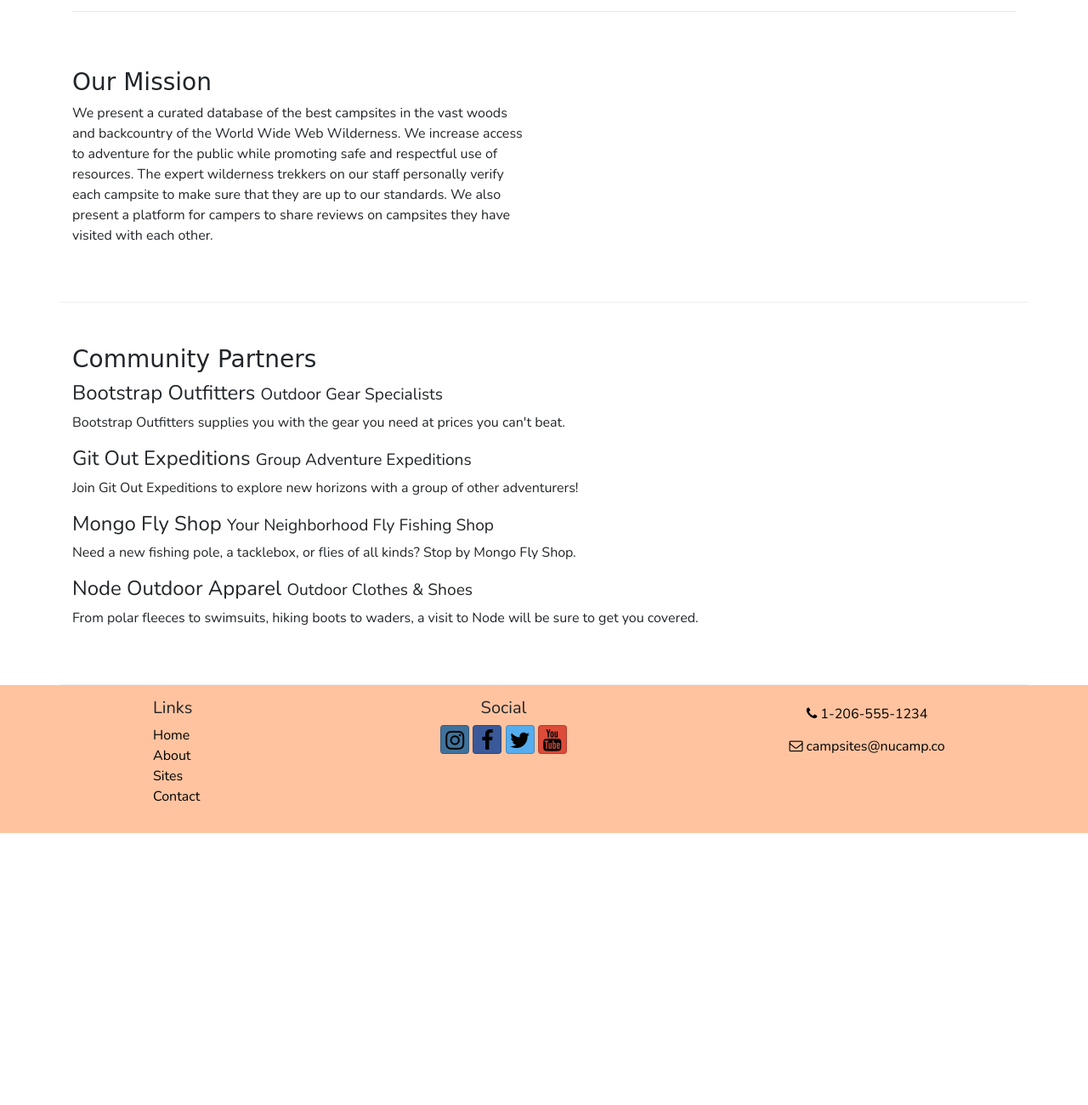
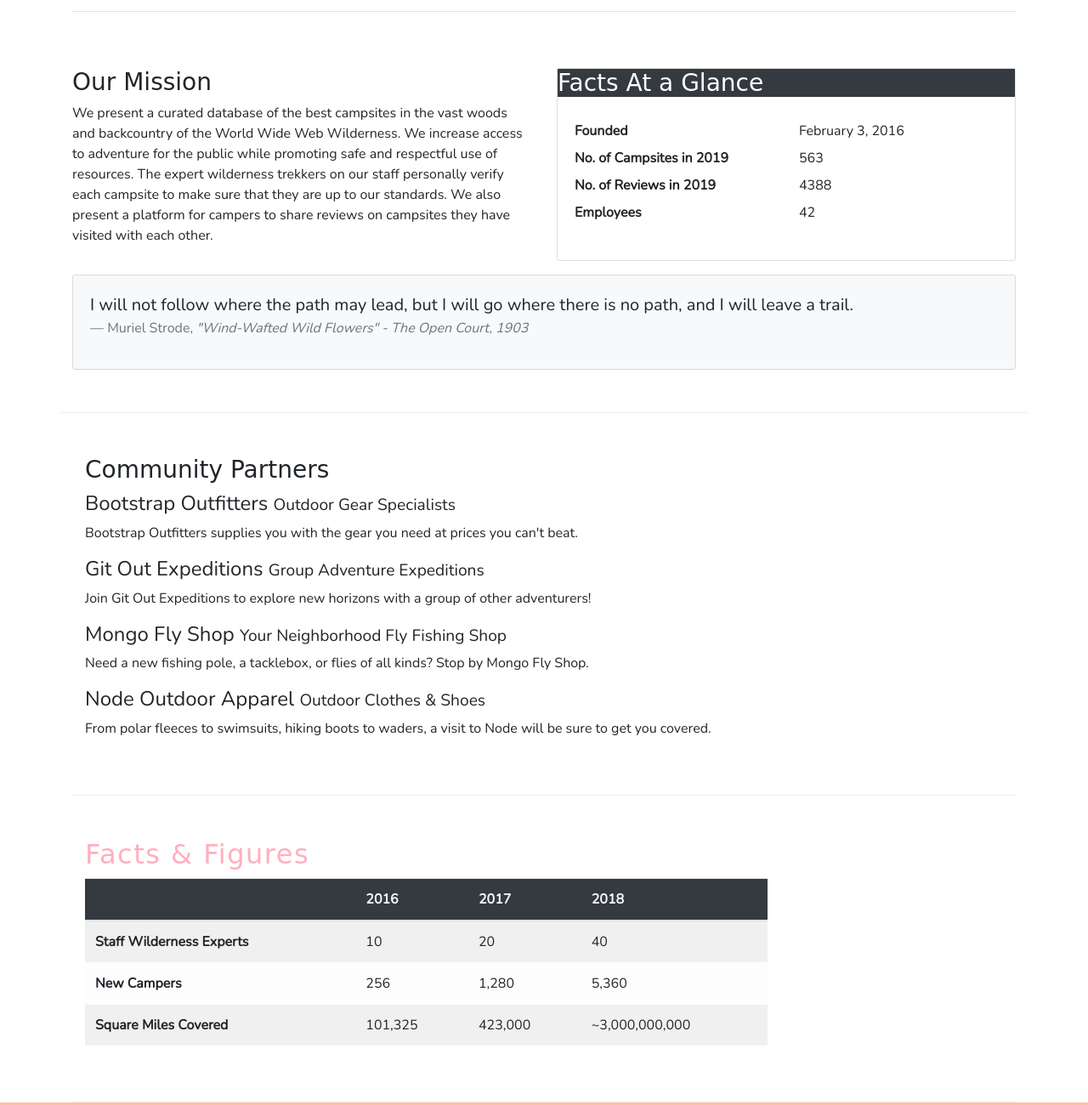
Before and after one commit to JoumanaLaude/bootstrap-grid, a website: page aboutus.html in a window 1280 px wide. Shown: the part 324-1624 px from the top of the page at 85% size. Before the commit the page ends 1304 px from the top, so only its background shows below. Drawn offline with nearby package versions, Linux system fonts and the light colour scheme; a web font is replaced by a local one.

Commit message:
Tables and Cards

```diff
--- a/aboutus.html
+++ b/aboutus.html
@@ -65,8 +65,38 @@
                     <h3>Our Mission</h3>
                 <p>We present a curated database of the best campsites in the vast woods and backcountry of the World Wide Web Wilderness. We increase access to adventure for the public while promoting safe and respectful use of resources. The expert wilderness trekkers on our staff personally verify each campsite to make sure that they are up to our standards. We also present a platform for campers to share reviews on campsites they have visited with each other.</p>
                 </div>
+
+                <div class="col-sm-6">
+                    <div class="card">
+                        <h3 class="card-reader bg-dark text-white">Facts At a Glance</h3>
+                            <div class="card-body">
+                                <dl class="row">
+                                    <dt class="col-6">Founded</dt>
+                                    <dd class="col-6">February 3, 2016</dd>
+                                    <dt class="col-6">No. of Campsites in 2019</dt>
+                                    <dd class="col-6">563</dd>
+                                    <dt class="col-6">No. of Reviews in 2019</dt>
+                                    <dd class="col-6">4388</dd>
+                                    <dt class="col-6">Employees</dt>
+                                    <dd class="col-6">42</dd>
+                                </dl>
+                            </div>
+                        </div>
+                    </div>
+
+                <div class="col">
+                    <div class="card bg-light mt-3">
+                        <blockquote class="blockquote card-body">
+                            <p class="mb-0">I will not follow where the path may lead, but I will go where there is no path, and I will leave a trail.</p>
+                            <footer class="blockquote-footer">Muriel Strode,
+                                <cite title="Source Title">"Wind-Wafted Wild Flowers" -
+                                    The Open Court, 1903
+                                </cite>
+                            </footer>
+                        </blockquote>
+                    </div>
+                </div>
             </div>
-        </div>
 
         <div class="container">
             <div class="row row-content">
@@ -80,14 +110,53 @@
                     <p class="d-none d-sm-block">Need a new fishing pole, a tacklebox, or flies of all kinds? Stop by Mongo Fly Shop.</p>
                     <h4>Node Outdoor Apparel <small>Outdoor Clothes & Shoes</small></h4>
                     <p class="d-none d-sm-block">From polar fleeces to swimsuits, hiking boots to waders, a visit to Node will be sure to get you covered.</p>
+                </div>
             </div>
-        </div>
+
+        <div class="row row-content">
+            <div class="col-sm-9">
+            	<h2>Facts &amp; Figures</h2>
+            	<div class="table-responsive">
+               	    <table class="table table-striped">
+	                    <thead>
+	                        <tr class="bg-dark text-light">
+	                            <th></th>
+	                            <th>2016</th>
+	                            <th>2017</th>
+	                            <th>2018</th>
+	                        </tr>
+                    	</thead>
+	                    <tbody class="table-light">
+                            <tr>
+                                <th>Staff Wilderness Experts</th>
+                                <td>10</td>
+                                <td>20</td>
+                                <td>40</td>
+                            </tr>
+                            <tr>
+                                <th>New Campers</th>
+                                <td>256</td>
+                                <td>1,280</td>
+                                <td>5,360</td>
+                            </tr>
+                            <tr>
+                                <th>Square Miles Covered</th>
+                                <td>101,325</td>
+                                <td>423,000</td>
+                                <td>~3,000,000,000</td>
+                            </tr>
+                        </tbody>
+                    </table>
+                </div>
+            </div>
+       </div>
+
     </div>
+</div> <!-- 2 container closings -->
 
-    <footer>
+    <footer class="site-footer">
         <div class="container">
             <div class="row">
-
                 <div class="col-4 col-sm-2 offset-1">
                     <h5>Links</h5>
                     <ul class="list-unstyled">
@@ -97,7 +166,6 @@
                         <li><a href="contactus.html">Contact</a></li>
                     </ul>
                 </div>
-
                 <div class="col-6 col-sm-5 text-center">
                     <h5>Social</h5>
                     <a class="btn btn-social-icon btn-instagram" href="http://instagram.com/"><i class="fa fa-instagram"></i></a>
@@ -105,13 +173,11 @@
                     <a class="btn btn-social-icon btn-twitter" href="http://twitter.com/"><i class="fa fa-twitter"></i></a>
                     <a class="btn btn-social-icon btn-google" href="http://youtube.com/"><i class="fa fa-youtube"></i></a>
                 </div>
-
                 <div class="col-sm-4 text-center">
                     <a role="button" class="btn btn-link" href="tel:123456789"><i class="fa fa-phone"></i> 1-206-555-1234</a><br>
                     <a role="button" class="btn btn-link" href="mailto:campsites@nucamp.co"><i class="fa fa-envelope-o"></i> campsites@nucamp.co</a>
                 </div>
-
-            </div>
+           </div>
         </div>
     </footer>
 
--- a/css/style.css
+++ b/css/style.css
@@ -8,13 +8,14 @@ h1, h2, h3 {
 
 h2 {
    color: #ffafbd;
+   letter-spacing: 1.5px;
 }
 
 header h2 {
    color: white;
 }
 
-footer {
+.site-footer {
    background: #ffc3a0; /*removed gradient on purpose */
    padding: 15px 0;
 }
```
Also changed, not shown: contactus.html (+2 -2 lines), index.html (+3 -6 lines).
